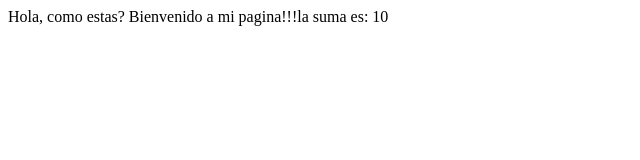
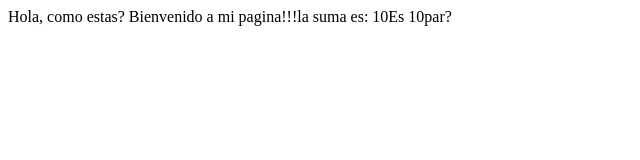
Before and after one commit to JotaPeCreator/session13, a plain HTML site: page index.html in a window 1280 px wide. Shown: the full height of the page, 0-640 px from the left. Drawn offline with Linux system fonts and the light colour scheme.

Commit message:
funcion valor

```diff
--- a/index.html
+++ b/index.html
@@ -22,6 +22,17 @@
         }
         let resultado = sumar(7,3);
         document.write("la suma es: ",resultado);
+        //funcion que retorna un valor
+        function par(numero){
+            if(numero % 2==0){
+                return true;
+            }else{
+                return false;
+            }
+        }
+        let numero = 10;
+        let esNumeroPar= par(numero);
+        document.write("Es ", numero, "par?");
     </script>
 
 </body>
```
